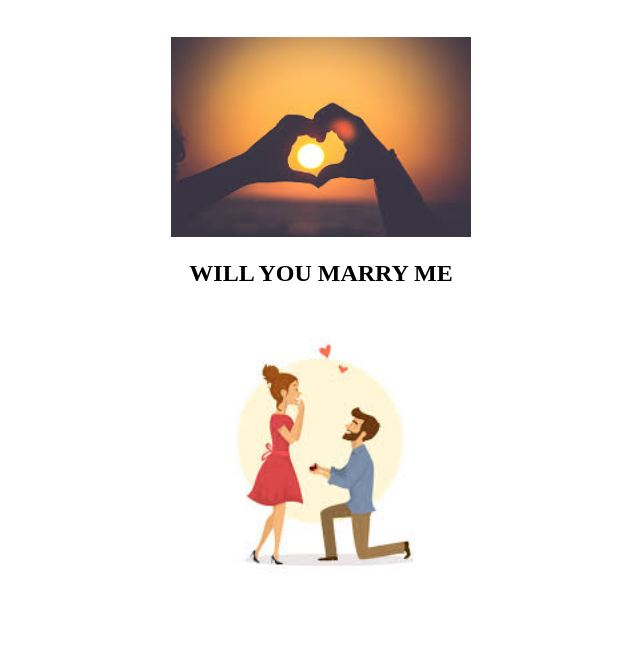
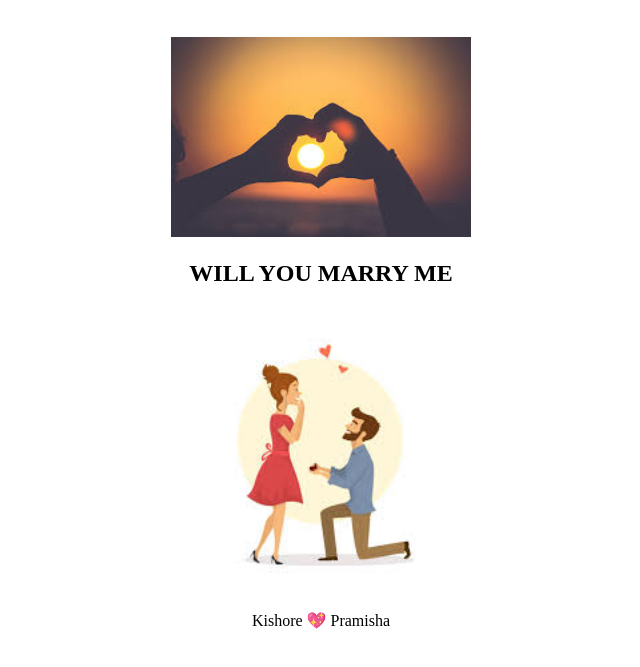
Before and after one commit to KISHORE4674/project, a plain HTML site: page index.html in a window 1280 px wide. Shown: the part 61-728 px from the top of the page, without its empty margins (319-959 px from the left). Drawn offline with Linux system fonts and the light colour scheme.

Commit message:
added footer

```diff
--- a/index.html
+++ b/index.html
@@ -17,4 +17,7 @@
         src="marry.jpeg"alt="">
     </center>
 </body>
+<footer>
+    <center>Kishore 💖 Pramisha</center>
+</footer>
 </html>
```
